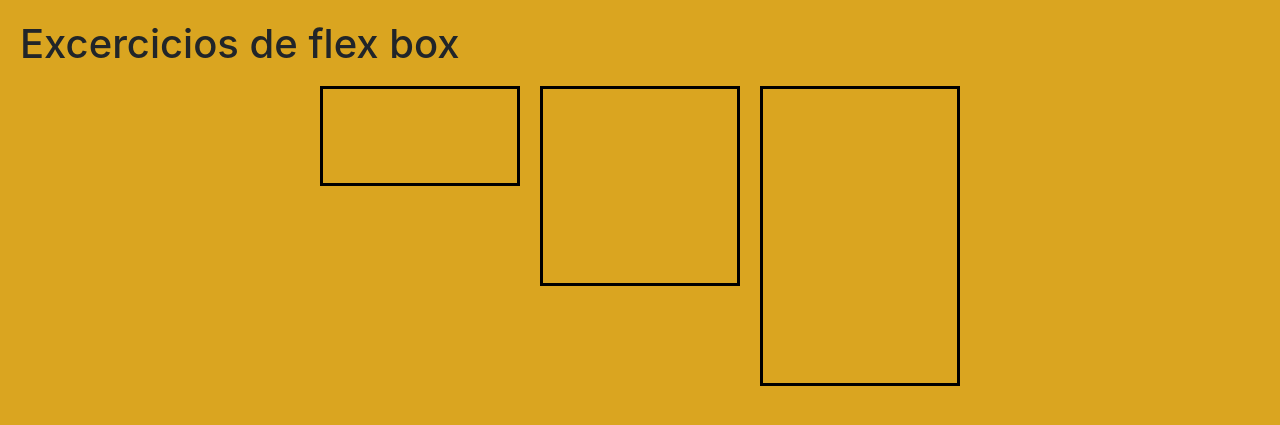
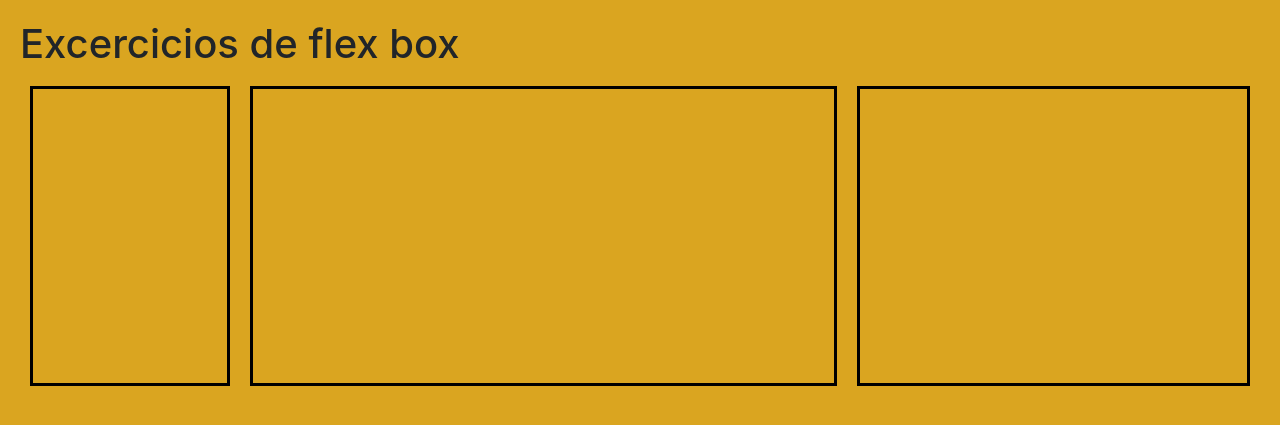
Before and after one commit to VitorRiquelme/html-e-css, a PHP site: page / in a window 1280 px wide. Shown: the top 425 px of the page. Run offline with PHP 8.4, Linux system fonts and the light colour scheme.

Commit message:
excercicios de flex box

```diff
--- a/exercicios/ex071/style.css
+++ b/exercicios/ex071/style.css
@@ -1,7 +1,6 @@
 .flexbox{
   display: flex;
   justify-content: center;
-  align-items: flex-start;
 }
 .item{
   width: 200px;
@@ -13,7 +12,9 @@
 }
 .item2{
   min-height: 200px;
+  flex-grow: 2;
 }
 .item3{
   min-height: 300px;
+  flex-grow: 1;
 }
```
Also changed, not shown: exercicios/ex071/index.html (line endings or trailing spaces).
